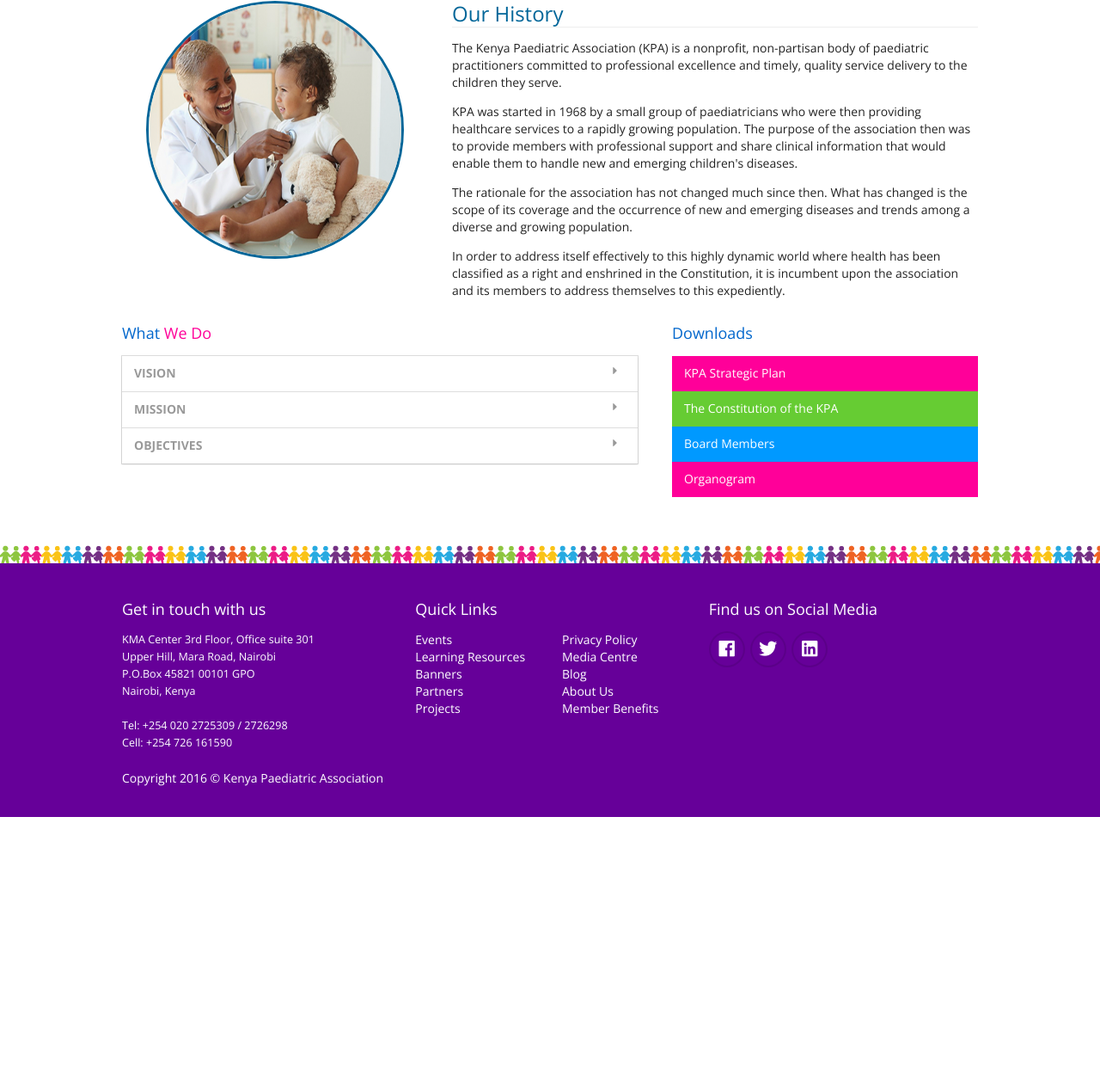
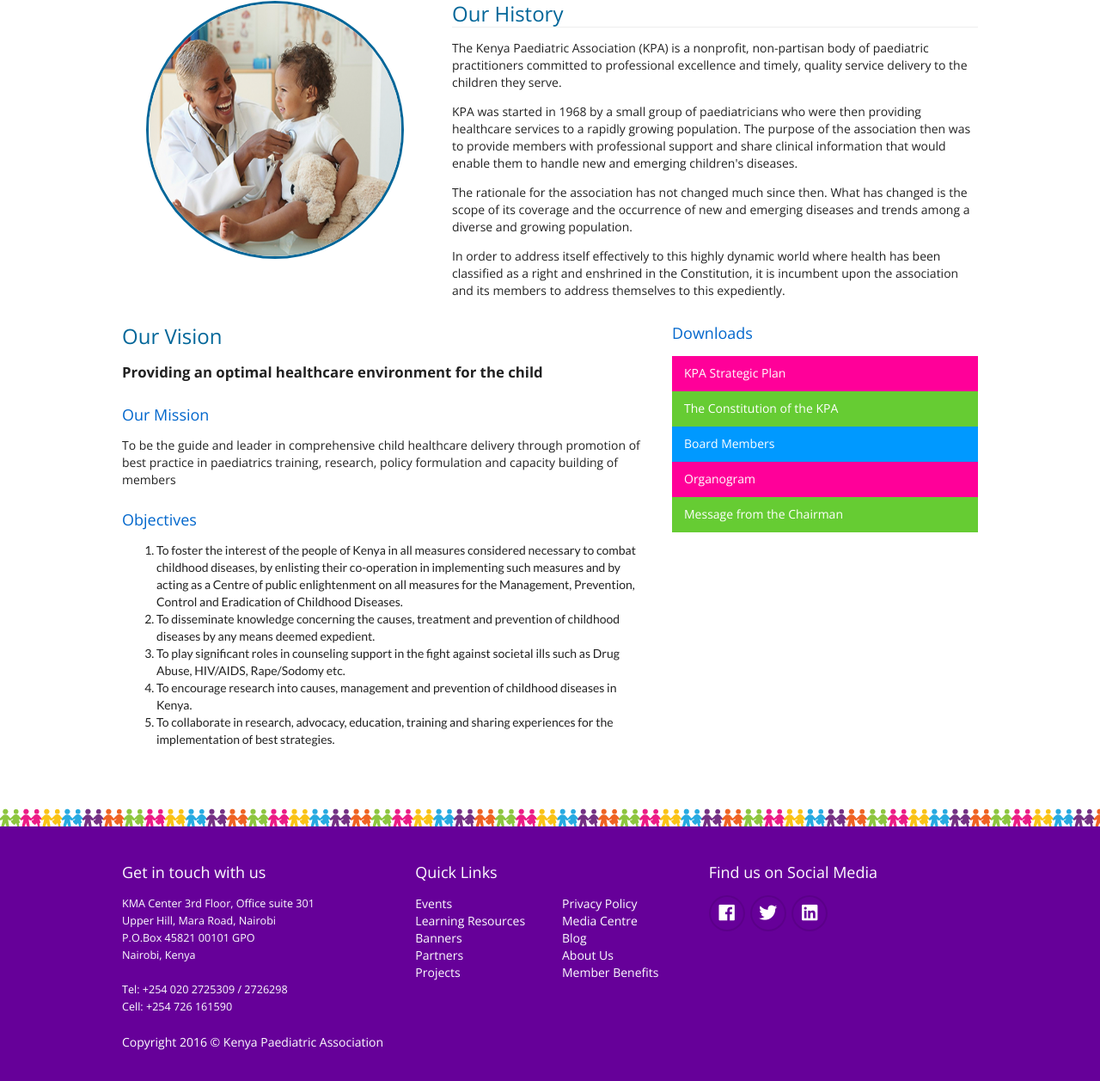
Before and after one commit to kimenye/kpa, a PHP site: page /about.php in a window 1280 px wide. Shown: the part 229-1486 px from the top of the page at 86% size. Before the commit the page ends 1179 px from the top, so only its background shows below. Run offline with PHP 8.4, Linux system fonts and the light colour scheme; style sheets or scripts are compiled from the project's sources; some libraries are stand-ins or nearby versions.

Commit message:
Fixed about page and started working on projects

```diff
--- a/about.php
+++ b/about.php
@@ -24,9 +24,9 @@
     </div>
   </div>
 
-  <div class="row more">
+  <div class="row more vision">
     <div class="ten wide column">
-      <h3>What <span class='em'>We Do</span></h3>
+      <!-- <h3>What <span class='em'>We Do</span></h3>
       <div class="ui styled accordion">
         <div class="title">Vision<i class="dropdown icon"></i></div>
         <div class="content">
@@ -49,7 +49,21 @@
           </ol>
         </div>
 
-      </div>
+      </div> -->
+      <h2>Our Vision</h2>
+      <p class="emphasis">Providing an optimal healthcare environment for the child</p>
+
+      <h3>Our Mission</h3>
+      <p>To be the guide and leader in comprehensive child healthcare delivery through promotion of best practice in paediatrics training, research, policy formulation and capacity building of members</p>
+
+      <h3>Objectives</h3>
+      <ol>
+        <li>To foster the interest of the people of Kenya in all measures considered necessary to combat childhood diseases, by enlisting their co-operation in implementing such measures and by acting as a Centre of public enlightenment on all measures for the Management, Prevention, Control and Eradication of Childhood Diseases.</li>
+        <li>To disseminate knowledge concerning the causes, treatment and prevention of childhood diseases by any means deemed expedient.</li>
+        <li>To play significant roles in counseling support in the fight against societal ills such as Drug Abuse, HIV/AIDS, Rape/Sodomy etc.</li>
+        <li>To encourage research into causes, management and prevention of childhood diseases in Kenya.</li>
+        <li>To collaborate in research, advocacy, education, training and sharing experiences for the implementation of best strategies.</li>
+      </ol>
     </div>
 
     <div class="six wide column">
@@ -60,6 +74,7 @@
         <a class="secondary">The Constitution of the KPA</a>
         <a class="tertiary">Board Members</a>
         <a class="primary">Organogram</a>
+        <a class="secondary">Message from the Chairman</a>
       </div>
     </div>
   </div>
--- a/index.php
+++ b/index.php
@@ -37,9 +37,9 @@
         <img src='images/calendar.jpg' alt='Calendar' />
       </a>
       <div class="details thirteen wide column">
-        <h4 class="title">Adolescent Care Demystified</h4>
-        <h5 class="date">26th October 2015</h5>
-        <div class="location">Dr. Joyce Mbogo</div>
+        <h4 class="title">16th Annual Scientific Conference</h4>
+        <h5 class="date">26-29th April 2016</h5>
+        <div class="location">Boma Inn - Eldoret</div>
       </div>
     </div>
     <div class="event ui grid">
--- a/sass/style.scss
+++ b/sass/style.scss
@@ -201,7 +201,10 @@ nav {
 
 .projects {
   .project {
-    margin-top: 2rem;
+    .photo {
+      height: 200px;
+      overflow: hidden;
+    }
 
     &:first-child {
       margin-top: 0rem;
@@ -225,6 +228,17 @@ nav {
       color: #0066cc;
       .em {
         color: #ff0099;
+      }
+    }
+
+    &.vision {
+      h2 {
+        border-bottom: none;
+      }
+
+      p.emphasis {
+        font-weight: 700;
+        font-size: 1.2em;
       }
     }
 
```
Also changed, not shown: images/atendees.JPG (added), images/kpa_walk.jpg (added).
